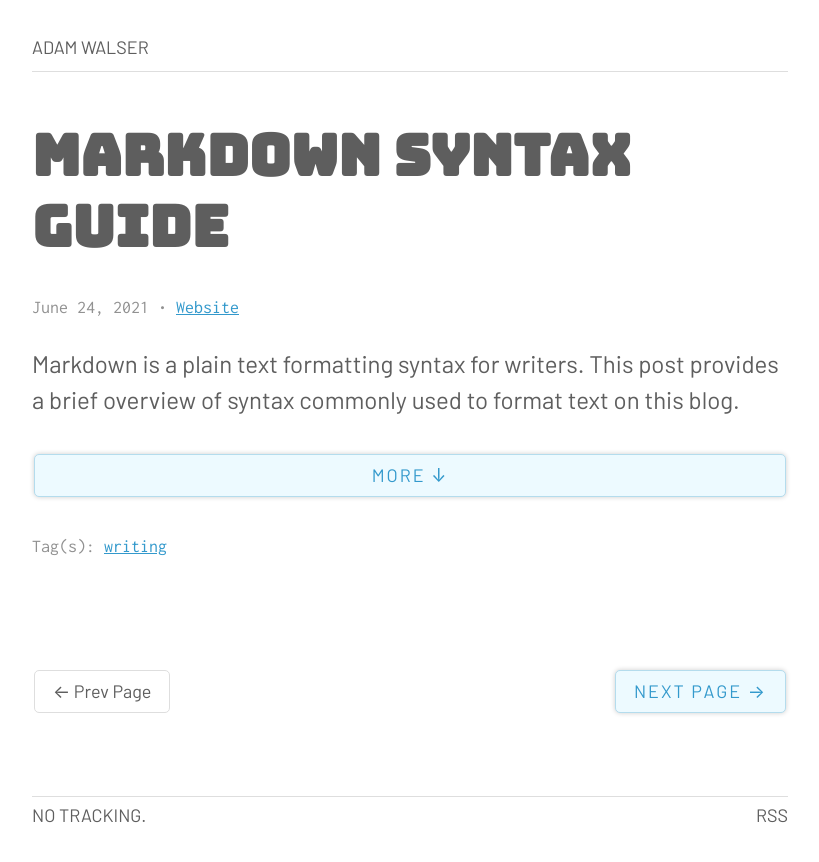
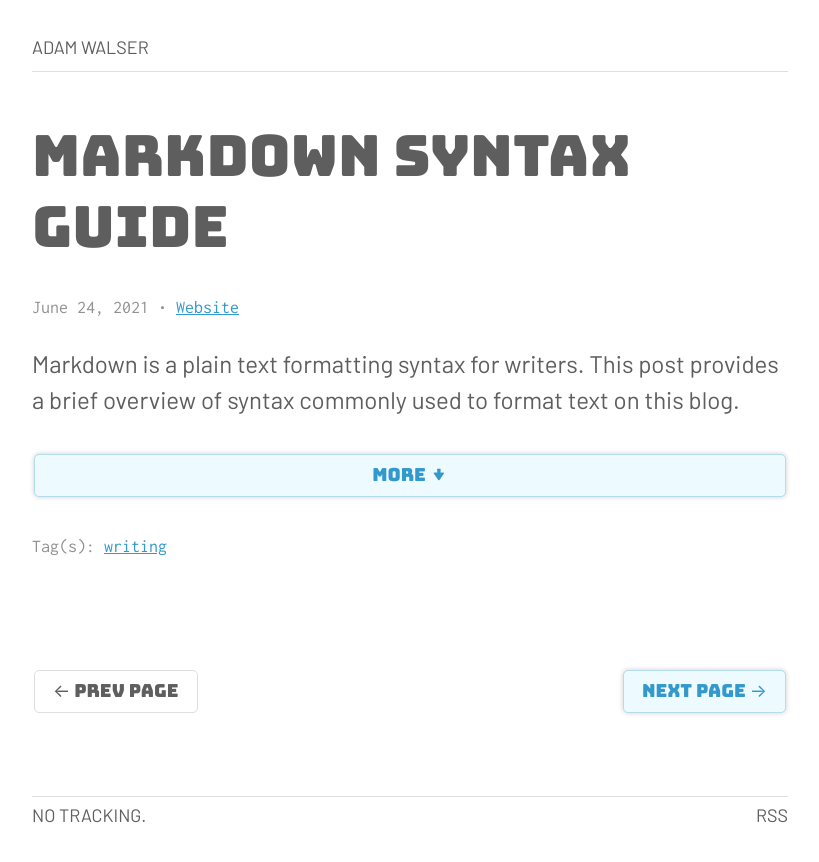
Before and after one commit to ajpwalser/ajpwalser.github.io, a Jekyll site: the page built from index.html, in a window 1280 px wide. Shown: the top 862 px of the page, without its empty margins (230-1049 px from the left). Built offline with Jekyll 4.4.1, drawn with Linux system fonts in a browser that asks for light colours; the list of posts is cut into pages by our own code.

Commit message:
Update style.css

```diff
--- a/css/style.css
+++ b/css/style.css
@@ -122,7 +122,7 @@
 h3,
 h4 {
 	font-family: 'Bungee', -apple-system, BlinkMacSystemFont, Segoe UI, Helvetica, Arial, sans-serif, Apple Color Emoji, Segoe UI Emoji, Segoe UI Symbol;
-	font-weight: 700;
+	font-weight: 400;
 }
 
 h1 {
@@ -310,6 +310,7 @@
 .read-more-trigger,
 .pagination a,
 .post-nav a {
+	font-family: 'Bungee', -apple-system, BlinkMacSystemFont, Segoe UI, Helvetica, Arial, sans-serif, Apple Color Emoji, Segoe UI Emoji, Segoe UI Symbol;
 	padding: 7px 18px;
 	margin: 2px;
 	color: #39C;
@@ -320,8 +321,6 @@
 	border-radius: 5px;
 	box-shadow: 0 0 5px #00000033;
 	text-decoration: none;
-	text-transform: uppercase;
-	letter-spacing: 2px;
 }
 
 
@@ -329,6 +328,7 @@
 
 .pagination span,
 .post-nav span {
+	font-family: 'Bungee', -apple-system, BlinkMacSystemFont, Segoe UI, Helvetica, Arial, sans-serif, Apple Color Emoji, Segoe UI Emoji, Segoe UI Symbol;
 	padding: 7px 18px;
 	margin: 2px;
 	color: var(--text);
```
